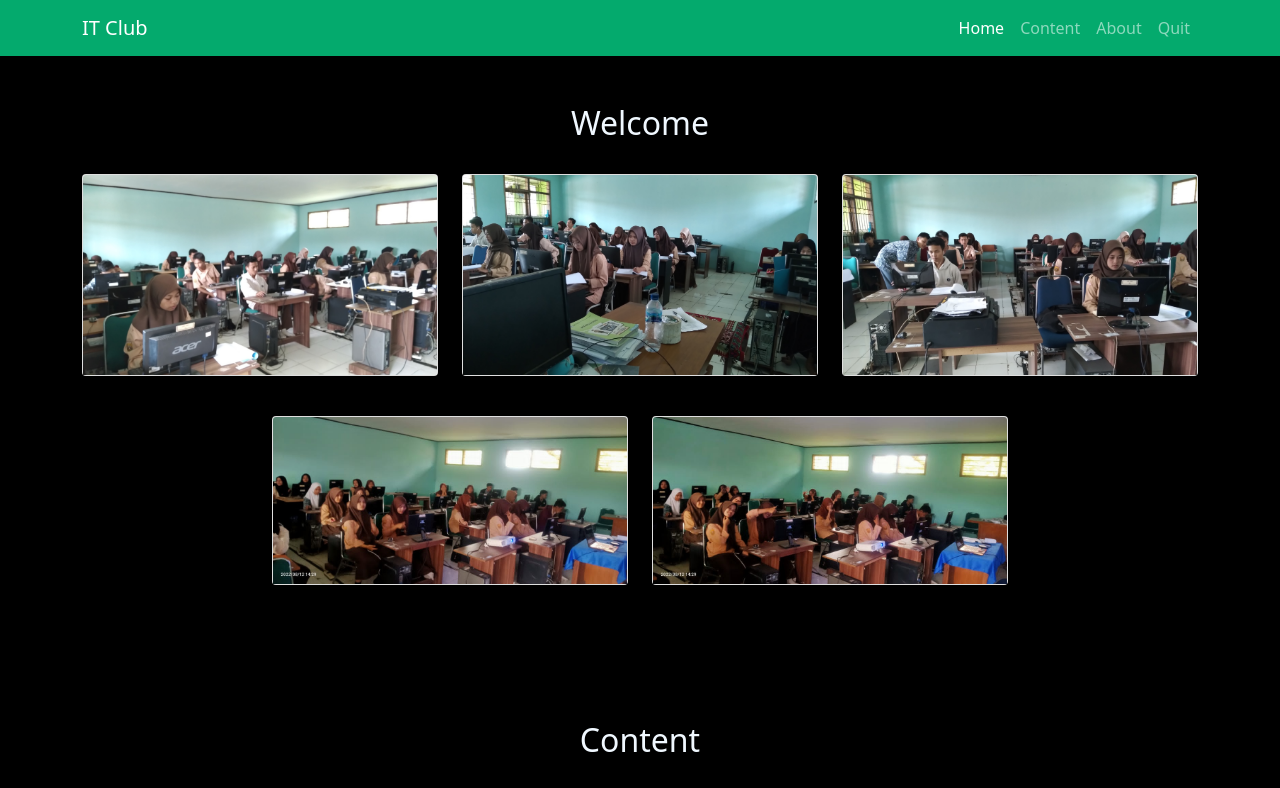
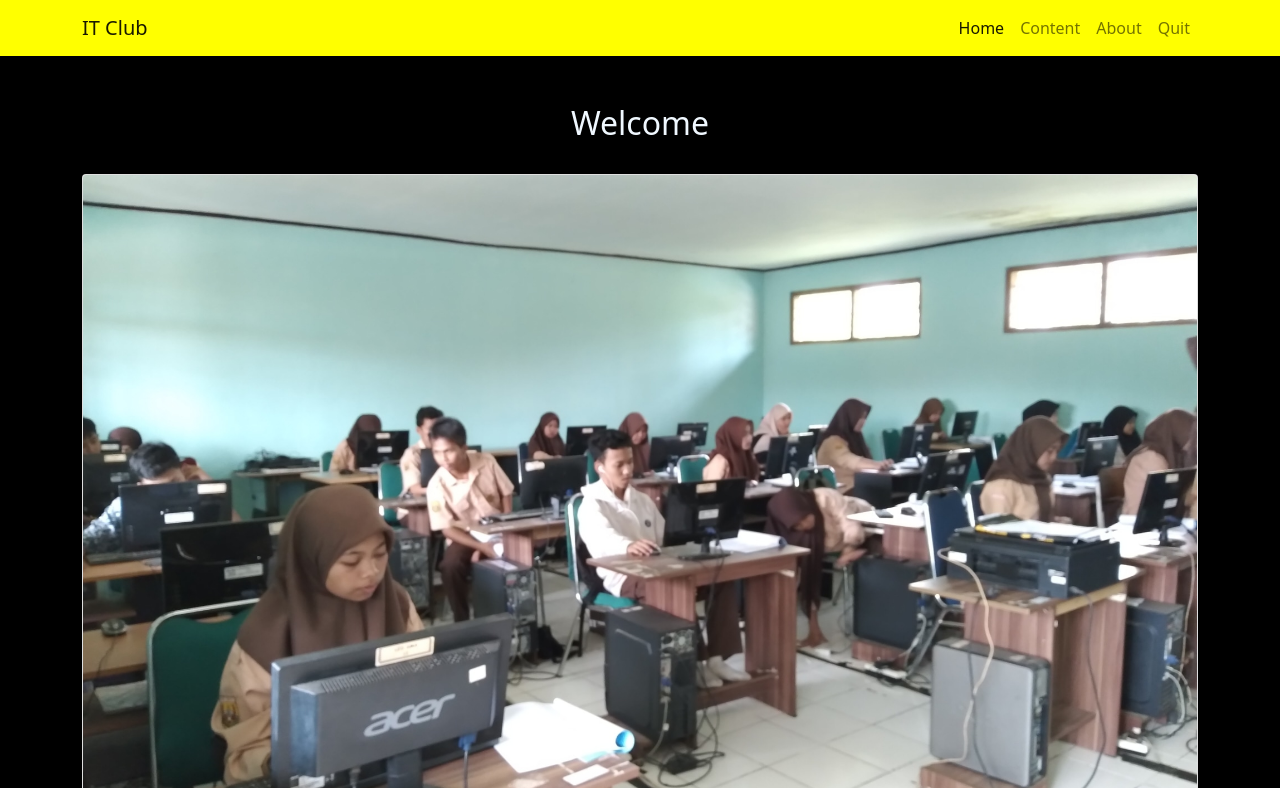
Before and after one commit to isengid/isengajaid.github.io, a plain HTML site: page content/home_content_1v.html in a window 1280 px wide. Shown: the top 788 px of the page. Drawn offline with nearby package versions, Linux system fonts and the light colour scheme.

Commit message:
Update home_content_1v.html

```diff
--- a/content/home_content_1v.html
+++ b/content/home_content_1v.html
@@ -15,8 +15,8 @@
   <body>
     <!-- navbar -->
 
-    <div class="container-fluid shadow" style="background-color: #04aa6d;">
-        <nav class="navbar fixed-top navbar-expand-lg navbar-dark" style="background-color: #04aa6d;">
+    <div class="container-fluid shadow" style="background-color: #ffff00;">
+        <nav class="navbar fixed-top navbar-expand-lg navbar-light" style="background-color: #ffff00;">
             <div class="container">
               <a class="navbar-brand" href="#">IT Club</a>
               <button class="navbar-toggler" type="button" data-bs-toggle="collapse" data-bs-target="#navbarNav" aria-controls="navbarNav" aria-expanded="false" aria-label="Toggle navigation">
@@ -34,7 +34,7 @@
                     <a class="nav-link" href="#about">About</a>
                   </li>
                   <li class="nav-item">
-                    <a class="nav-link" href="../indext.html">Quit</a>
+                    <a class="nav-link" href="../index.html">Quit</a>
                   </li>
                 </ul>
               </div>
@@ -55,31 +55,31 @@
       </div>
     </div>
       <div class="row justify-content-center mb-4">
-      <div class="col-4 mb-3">
+      <div class="col-4-md-3">
         <div class="card">
-          <img src="../gambar/1.jpg" class="card-img-top" alt="kegiatan-1">
+          <img src="../gambar/1.jpg" class="card-img-top mb-4" alt="kegiatan-1">
         </div>
       </div>
-      <div class="col-4 mb-3">
+      <div class="col-4-md-3">
         <div class="card">
-          <img src="../gambar/2.jpg" class="card-img-top" alt="kegiatan-2">
+          <img src="../gambar/2.jpg" class="card-img-top mb-4" alt="kegiatan-2">
         </div>
       </div>
-      <div class="col-4 mb-3">
+      <div class="col-4-md-3">
         <div class="card">
-          <img src="../gambar/3.jpg" class="card-img-top" alt="kegiatan-3">
+          <img src="../gambar/3.jpg" class="card-img-top mb-4" alt="kegiatan-3">
         </div>
       </div>
     </div>
     <div class="row justify-content-center">
-      <div class="col-4 mb-3">
+      <div class="col-4-md-3">
         <div class="card">
-          <img src="../gambar/4.jpg" class="card-img-top" alt="kegiatan-4">
+          <img src="../gambar/4.jpg" class="card-img-top mb-4" alt="kegiatan-4">
         </div>
       </div>
-      <div class="col-4 mb-3">
+      <div class="col-4-md-3">
         <div class="card">
-          <img src="../gambar/5.jpg" class="card-img-top" alt="kegiatan-5">
+          <img src="../gambar/5.jpg" class="card-img-top mb-4" alt="kegiatan-5">
         </div>
       </div>
     </div>
@@ -89,26 +89,26 @@
 <!-- akhir Home -->
 <br><br><br><br><br>
 <!-- content -->
-
-<section id="content">
+<svg xmlns="http://www.w3.org/2000/svg" viewBox="0 0 1440 320"><path fill="#ffff0091" fill-opacity="0.9" d="M0,96L40,106.7C80,117,160,139,240,138.7C320,139,400,117,480,101.3C560,85,640,75,720,101.3C800,128,880,192,960,192C1040,192,1120,128,1200,101.3C1280,75,1360,85,1400,90.7L1440,96L1440,320L1400,320C1360,320,1280,320,1200,320C1120,320,1040,320,960,320C880,320,800,320,720,320C640,320,560,320,480,320C400,320,320,320,240,320C160,320,80,320,40,320L0,320Z"></path></svg><section id="content-judul">
   <div  class="container">
     <div class="row text-center mb-4">
       <div class="col">
-        <h2>Content</h2>
+        <h2 id="content">Content</h2>
       </div>
     </div>
     <div class="row justify-content-center">
       <div class="col-4 mb-3">
         <div class="card">
-          <a href="ekskul_IT_content.html">
+          <a href="https://youtu.be/sX2w8KTSZOk">
             <img src="../gambar/Screenshot 2023-07-19 214501.png" class="card-img-top" alt="kegiatan-Content1">
           </a>
         </div>
       </div>
     </div>
   </div>
+
 </section>
-
+<svg xmlns="http://www.w3.org/2000/svg" viewBox="0 0 1440 320"><path fill="#ffff0091" fill-opacity="0.9" d="M0,224L48,192C96,160,192,96,288,80C384,64,480,96,576,138.7C672,181,768,235,864,234.7C960,235,1056,181,1152,165.3C1248,149,1344,171,1392,181.3L1440,192L1440,0L1392,0C1344,0,1248,0,1152,0C1056,0,960,0,864,0C768,0,672,0,576,0C480,0,384,0,288,0C192,0,96,0,48,0L0,0Z"></path></svg>
 <!-- akhir content -->
 <br><br>
     <!-- about -->
@@ -149,7 +149,7 @@
 <!-- footer -->
 
 <footer>
-  <p class="text-center p-3">Created With <i class="bi bi-heart-fill text-danger"></i> By <a href="https://instagram.com/itclub.smamcil_?igshid=NGExMmI2YTkyZg==" class="text-white fw-bold">IT Club SMAMCIL</a> </p>
+  <p class="text-center p-3">Created With <i class="bi bi-heart-fill text-danger"></i> By <a href="https://instagram.com/itclub.smamcil_?igshid=NGExMmI2YTkyZg==" class="fw-bold">IT Club SMAMCIL</a> </p>
 </footer>
 
 <!-- akhir footer -->
```
